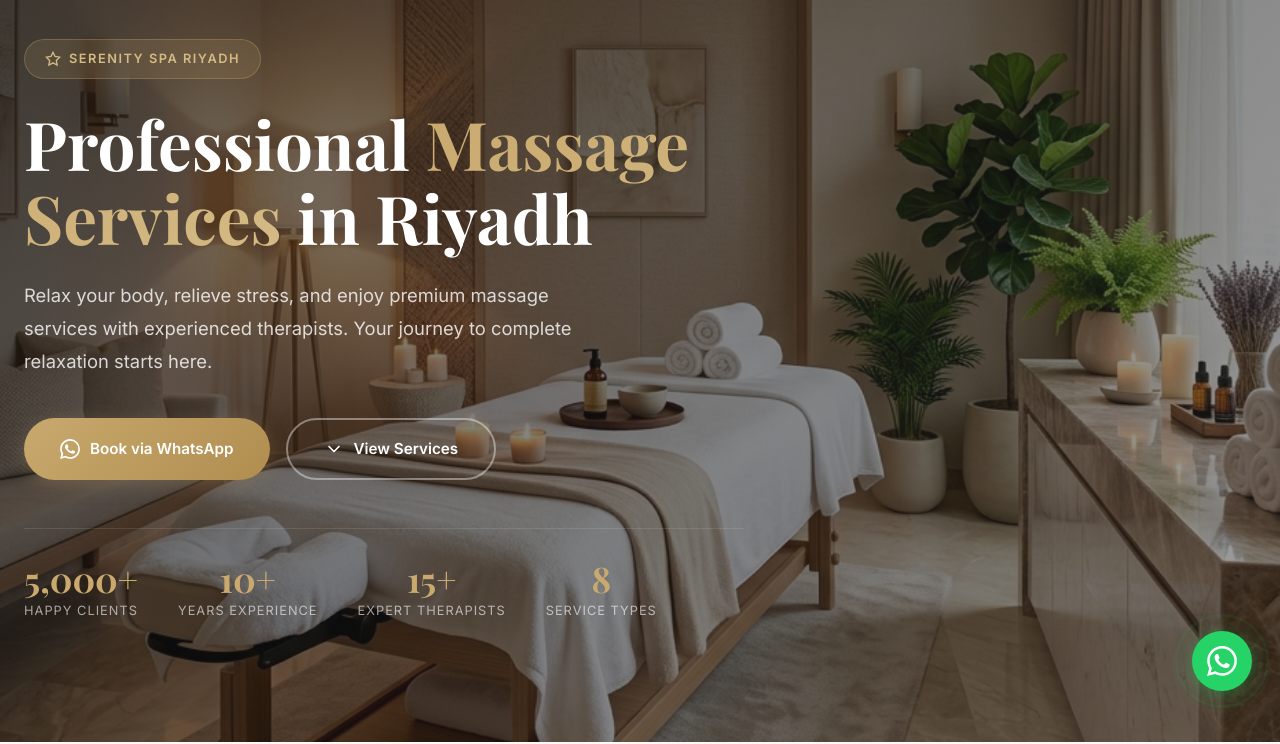
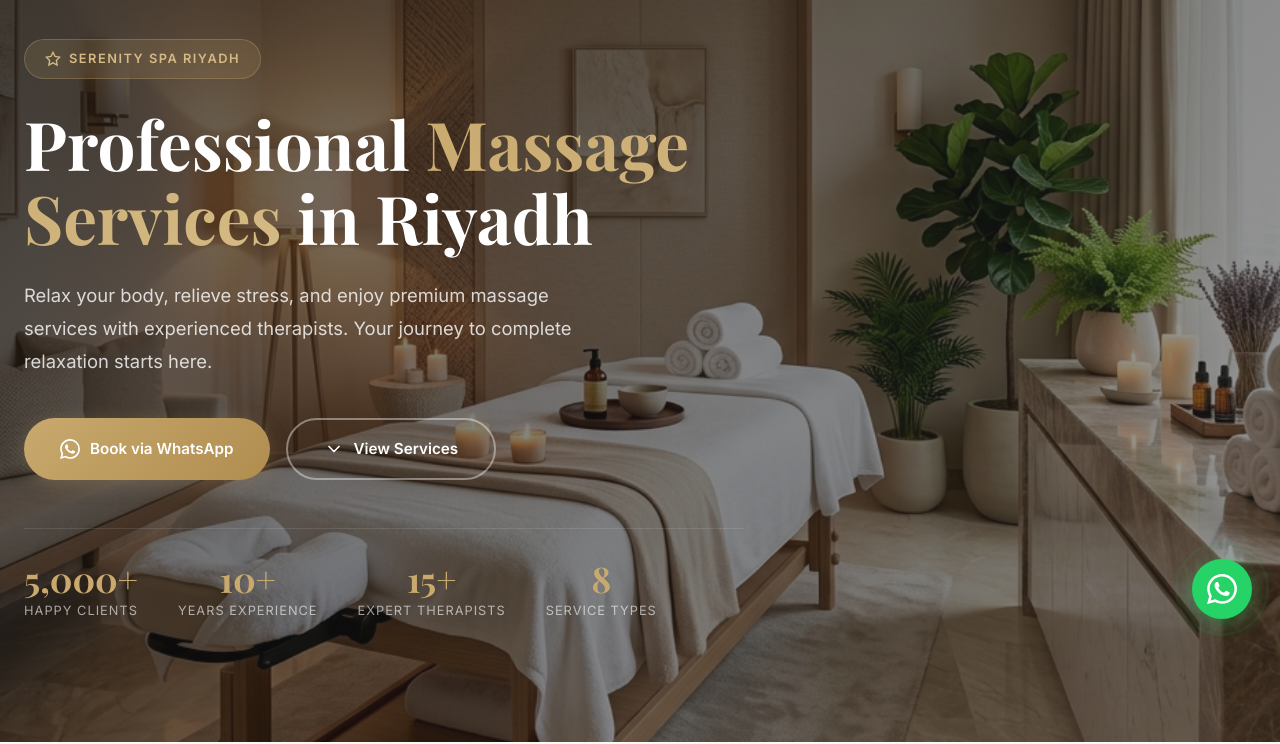
Before and after one commit to wasi014101-wq/massage-centre, a plain HTML site: page index.html in a window 1280 px wide. Shown: the part 81-825 px from the top of the page. Drawn offline with nearby package versions, Linux system fonts and the light colour scheme.

Commit message:
security update

```diff
--- a/script.js
+++ b/script.js
@@ -369,5 +369,18 @@
     alert(`Account saved for ${accData.name}! Your details will pre-fill when booking via WhatsApp.`);
   });
 
+  // ---- Auto-lift WhatsApp button when footer is reached ----
+  const footerEl = document.querySelector('footer');
+  const waFloat = document.querySelector('.whatsapp-float');
+
+  if (footerEl && waFloat) {
+    const footerObserver = new IntersectionObserver((entries) => {
+      entries.forEach(entry => {
+        waFloat.classList.toggle('footer-active', entry.isIntersecting);
+      });
+    }, { threshold: 0.05 });
+    footerObserver.observe(footerEl);
+  }
+
   applyDynamicConfig();
 });
--- a/styles.css
+++ b/styles.css
@@ -1273,12 +1273,16 @@
   color: var(--color-gold);
 }
 
-/* ===== Floating WhatsApp Button ===== */
 .whatsapp-float {
   position: fixed;
   bottom: 28px;
   right: 28px;
   z-index: 999;
+  transition: bottom 0.3s ease, transform 0.3s ease;
+}
+
+.whatsapp-float.footer-active {
+  bottom: 100px;
 }
 
 .whatsapp-float a {
```
